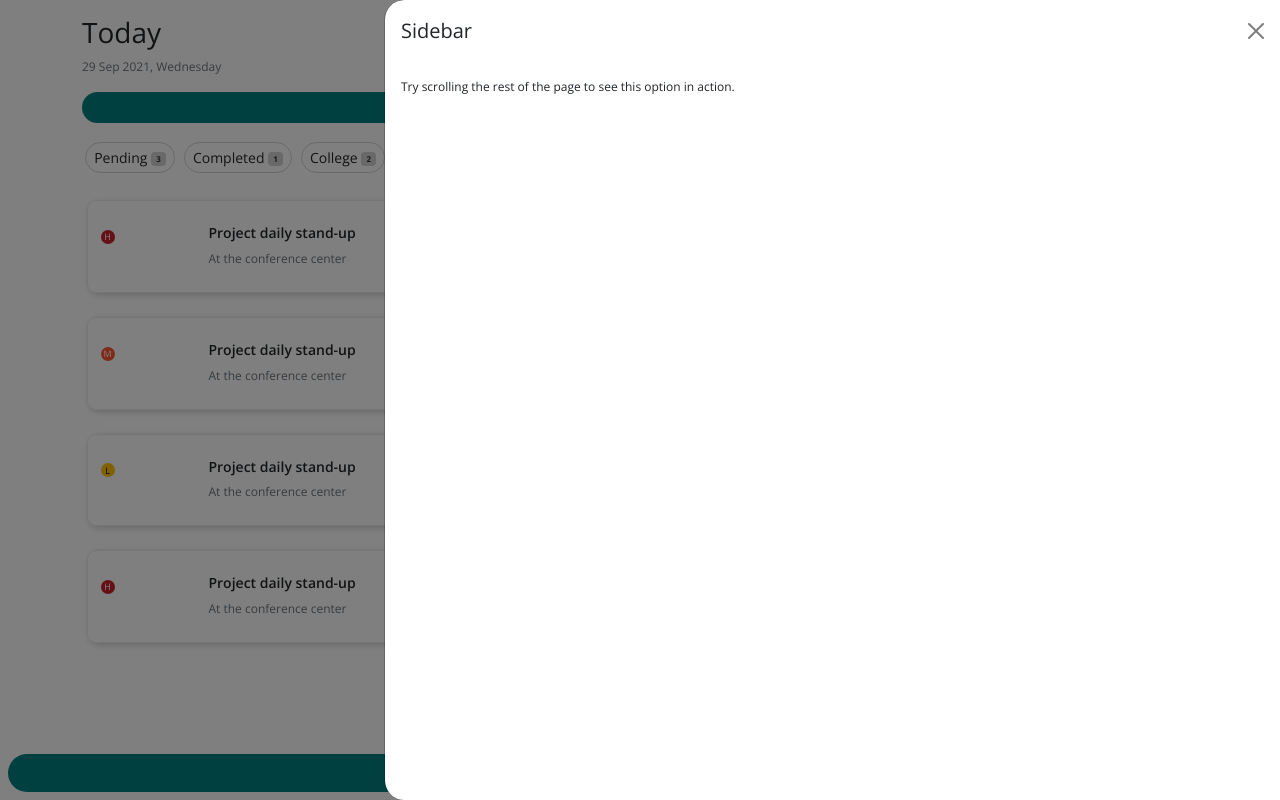
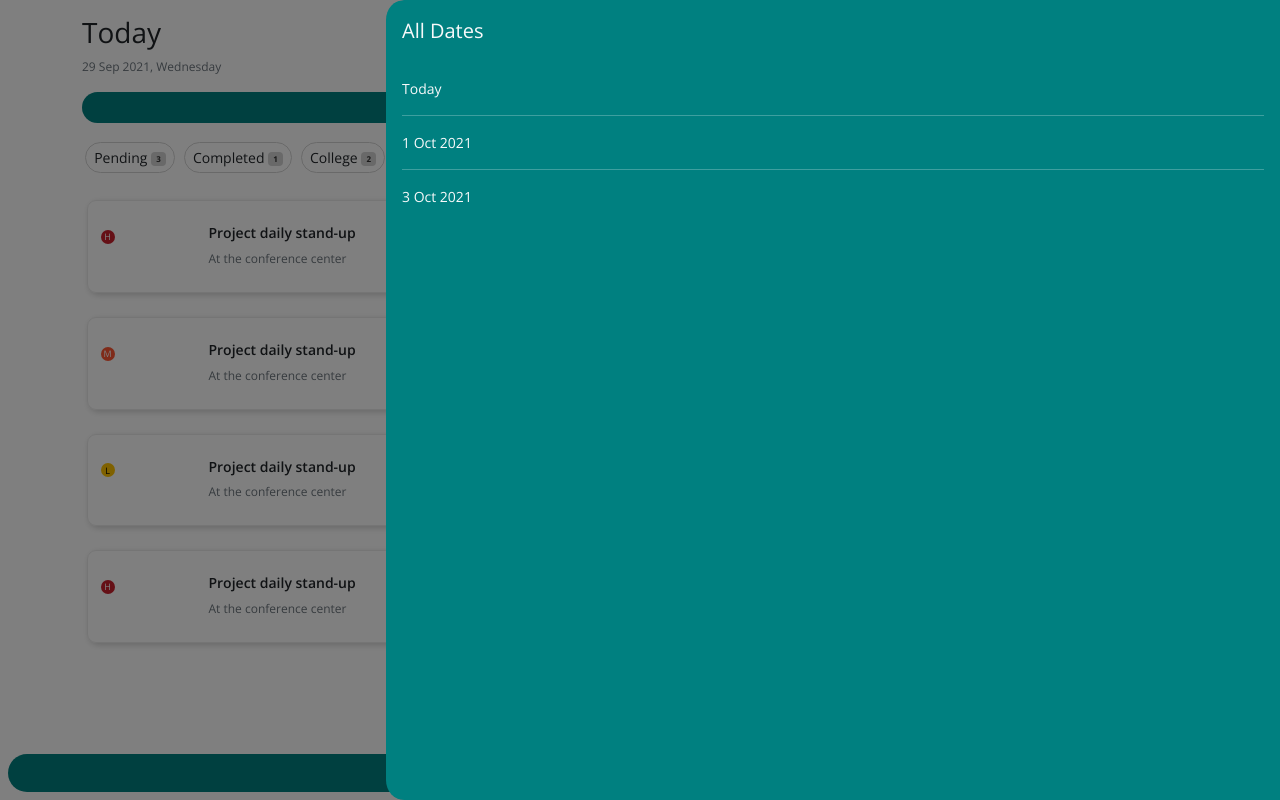
Before and after one commit to samvaidya961/js, a browser extension: page TaskPlanner/index.html in a window 1280 px wide. Both pictures are taken after a click on the element "date_range". Drawn offline with nearby package versions, Linux system fonts and the light colour scheme.

Commit message:
Add files via upload

```diff
--- a/TaskPlanner/index.html
+++ b/TaskPlanner/index.html
@@ -47,13 +47,17 @@
     </div>
 
     <!-- modal for sidebar starts-->
-    <div class="offcanvas offcanvas-end modal-sidebar" data-bs-scroll="true" tabindex="-1" id="sidebar">
+    <div class="offcanvas offcanvas-end modal-sidebar text-light" data-bs-scroll="true" tabindex="-1" id="sidebar">
         <div class="offcanvas-header">
-            <h5 class="offcanvas-title" id="offcanvasWithBothOptionsLabel">Sidebar</h5>
-            <button type="button" class="btn-close text-reset" data-bs-dismiss="offcanvas" aria-label="Close"></button>
+            <h5 class="offcanvas-title" id="offcanvasWithBothOptionsLabel">All Dates</h5>
+
         </div>
         <div class="offcanvas-body">
-            <p>Try scrolling the rest of the page to see this option in action.</p>
+            <p class="mb-0">Today</p>
+            <hr>
+            <p class="mb-0">1 Oct 2021</p>
+            <hr>
+            <p class="mb-0">3 Oct 2021</p>
         </div>
     </div>
     <!-- modal for sidebar ends-->
--- a/TaskPlanner/style.css
+++ b/TaskPlanner/style.css
@@ -38,7 +38,13 @@ p {
   width: 70vw;
   border-bottom-left-radius: 20px;
   border-top-left-radius: 20px;
+  background-color: var(--teal);
+  border-left: 2px solid rgba(255, 255, 255, 0);
 }
+.modal-sidebar p{
+  font-size: 14px;
+}
+
 /* categories scrolling */
 .categorycont {
   width: 100%;
```
